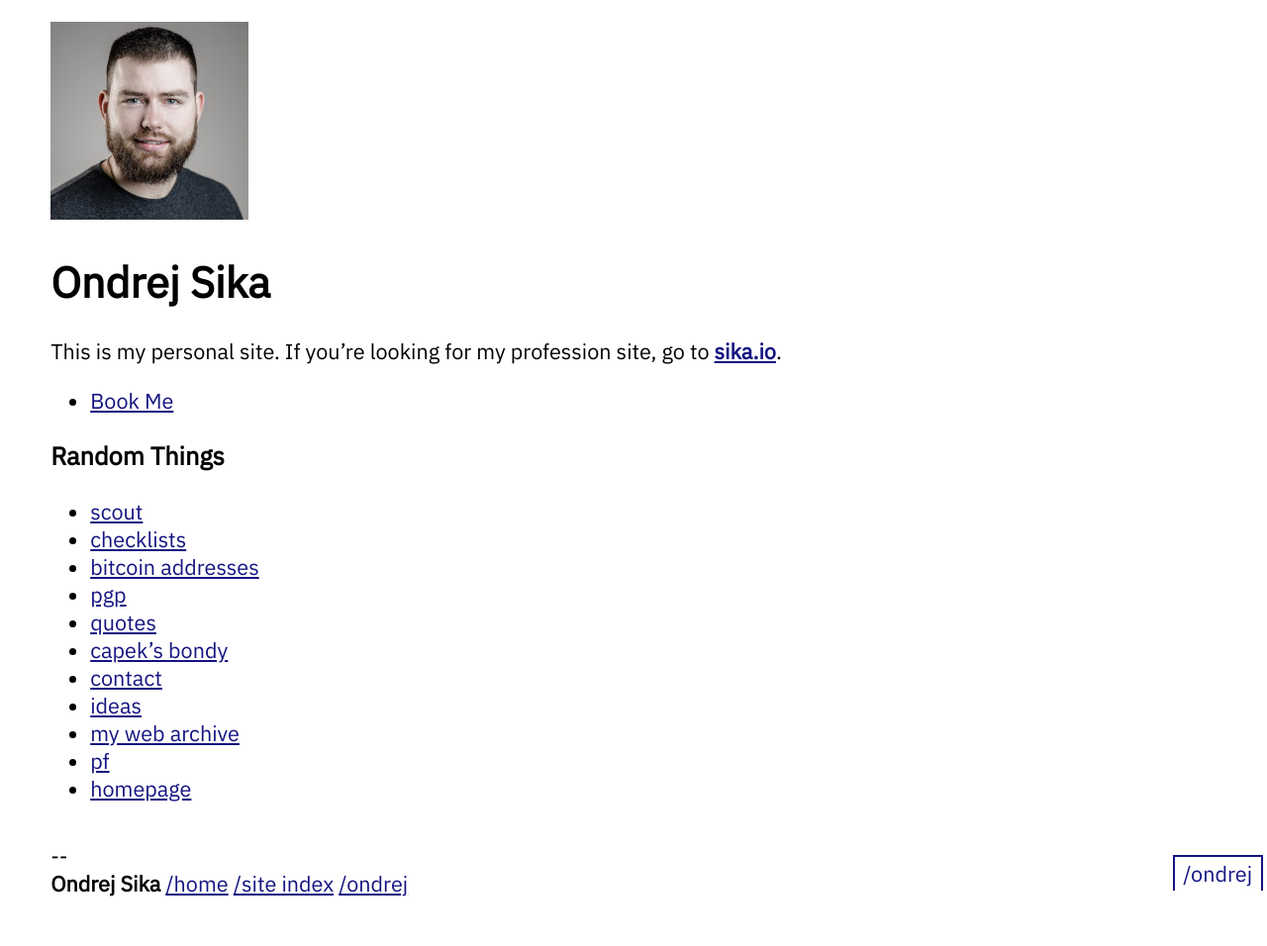
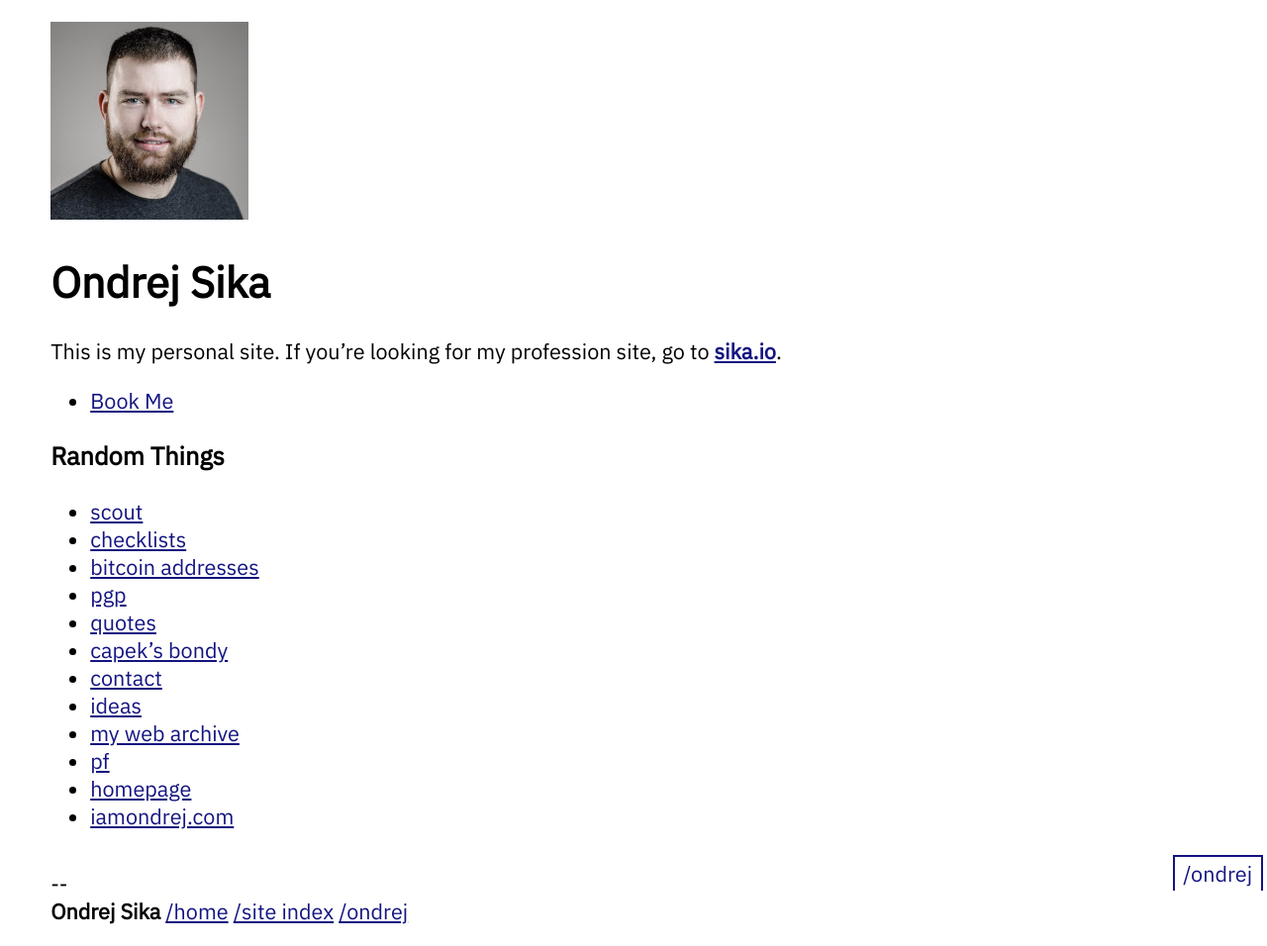
Before and after one commit to ondrejsika/ondrejsika.com, a Jekyll site: the page built from ondrej/index.md, in a window 1280 px wide. Shown: the whole page at 99% size. Built offline with Jekyll 4.4.1, drawn with Linux system fonts in a browser that asks for light colours; before the commit the page ends 928 px from its top, so only the background shows below that.

Commit message:
content(/ondrej): Add iamondrej.com

```diff
--- a/ondrej/index.md
+++ b/ondrej/index.md
@@ -24,3 +24,4 @@
 - [my web archive](/ondrej/web-archive)
 - [pf](/pf)
 - [homepage](/homepage)
+- [iamondrej.com](https://iamondrej.com)
```
